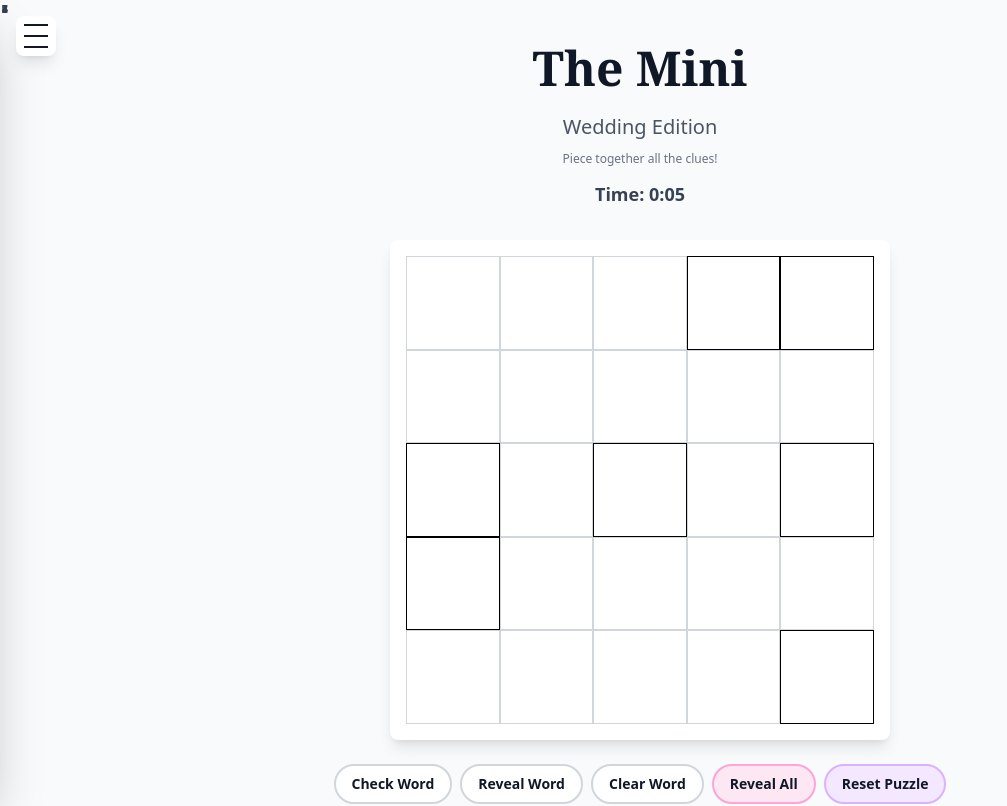
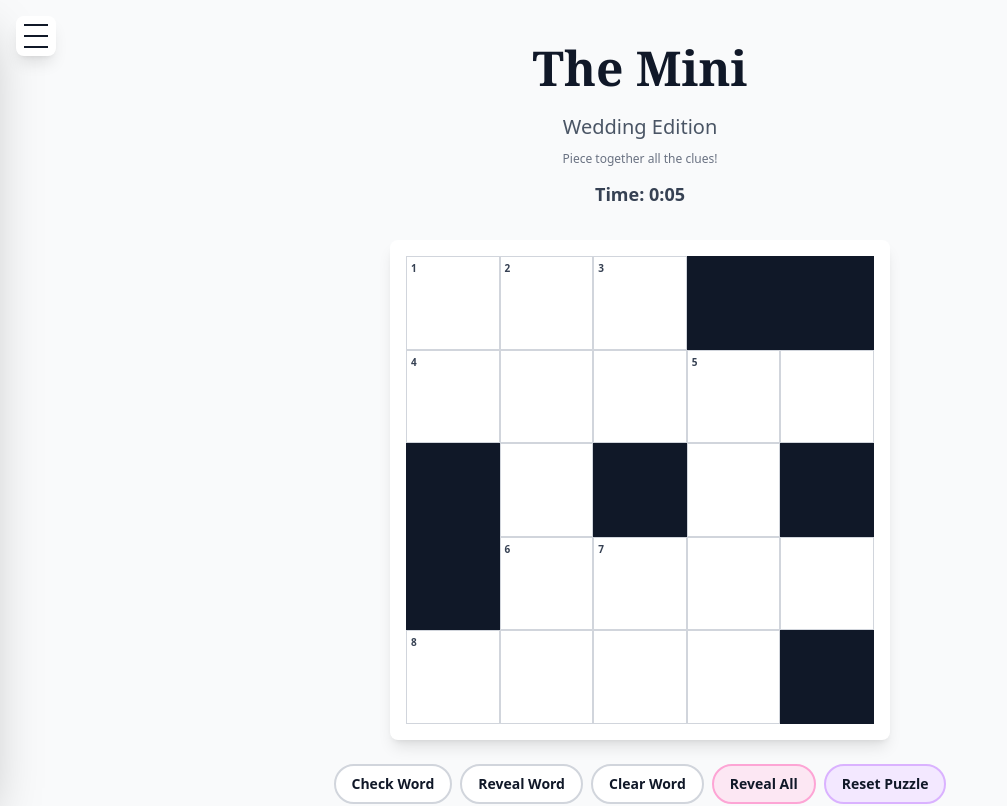
Before and after one commit to joelkandiah/Connected-and-intertwined, a React (Vite) app: page /Connected-and-intertwined/wedding-crossword in a window 1280 px wide. Shown: the top 806 px of the page, without its empty margins (0-1007 px from the left). Built offline with nearby package versions, Linux system fonts and the light colour scheme.

Commit message:
Resolved new colour issues that arose after switching how the themes work (from earlier commit 712d65d)

```diff
--- a/src/components/Cell.jsx
+++ b/src/components/Cell.jsx
@@ -16,34 +16,34 @@ const Cell = memo(({
     <div
       onClick={isBlack ? undefined : onClick}
       className={`
-        relative aspect-square border flex items-center justify-center
+        relative aspect-square flex items-center justify-center
         ${isBlack
-          ? 'bg-gray-900 dark:bg-black cursor-default'
+          ? 'bg-gray-900 bg-black cursor-default'
           : isSelected
-            ? 'bg-yellow-200 dark:bg-yellow-700 border-yellow-400 dark:border-yellow-500 border-2 cursor-pointer'
-            : isIncorrect   // <--- Check isIncorrect here!
-              ? 'bg-red-100 dark:bg-red-900/50 border-red-300 dark:border-red-700 cursor-pointer' // Added border for style
+            ? 'border bg-yellow-200 dark:bg-yellow-700 border-yellow-400 dark:border-yellow-500 border-2 cursor-pointer'
+            : isIncorrect   // <--- Check isIncorrect here!
+              ? 'border bg-red-100 dark:bg-red-900/50 border-red-300 dark:border-red-700 cursor-pointer' // Added border for style
               : isHighlighted
-                ? 'bg-yellow-50 dark:bg-yellow-900/30 border-yellow-300 dark:border-yellow-700 cursor-pointer'
-                : 'bg-white dark:bg-gray-700 border-gray-300 dark:border-gray-600 cursor-pointer hover:bg-gray-50 dark:hover:bg-gray-600'
+                ? 'border bg-yellow-50 dark:bg-yellow-900/30 border-yellow-300 dark:border-yellow-700 cursor-pointer'
+                : 'border bg-white dark:bg-gray-700 border-gray-300 dark:border-gray-600 cursor-pointer hover:bg-gray-50 dark:hover:bg-gray-600'
         }
-        ${isRevealed ? 'bg-blue-50 dark:bg-blue-900/30' : ''}
+        ${isRevealed ? 'border bg-blue-50 dark:bg-blue-900/30' : ''}
        `}
       role={isBlack ? 'presentation' : 'gridcell'}
       aria-label={isBlack ? undefined : `Cell ${number || ''}`}
     >
       {!isBlack && number && (
-        <span className="absolute top-0.5 left-0.5 text-[8px] sm:text-[10px] font-semibold text-gray-700 dark:text-gray-300">
+        <span className="absolute top-0.5 left-0.5 pl-0.5 pt-0.5 text-[8px] sm:text-[10px] font-semibold text-gray-700 dark:text-gray-300">
           {number}
         </span>
       )}
       {!isBlack && isRevealed && (
         <div
-          className="absolute top-0 left-0 w-0 h-0 border-t-[12px] border-r-[12px]"
+          className="absolute top-0 right-0 w-0 h-0 border-t-[12px] border-r-[12px]" // <-- Changed back to absolute
           style={{
             borderTop: '12px solid #3b82f6', // Visible color
-            borderLeft: '12px solid #3b82f6', // Visible color
-            borderRight: '12px solid transparent', // Invisible
+            borderRight: '12px solid #3b82f6', // Visible color
+            borderLeft: '12px solid transparent', // Invisible
             borderBottom: '12px solid transparent', // Invisible
           }}
           title="Revealed cell"
--- a/src/index.css
+++ b/src/index.css
@@ -15,6 +15,8 @@
   --color-nyt-beige-light: #efefe6;
   --color-nyt-beige-dark: #5a594e;
   --color-timeline-blue: #214475;
+  --color-timeline-light-blue: #74a7ed;
+  --color-timeline-light-blue-alt: #638ec9;
 
   --animate-slide-in: slideIn 0.6s ease-out;
 }
--- a/src/pages/ConnectionsGame.jsx
+++ b/src/pages/ConnectionsGame.jsx
@@ -256,7 +256,7 @@ useEffect(() => {
               className={`${DIFFICULTY_COLORS[category.difficulty]} rounded-lg animate-slide-in p-2 sm:p-3`}
               style={{ minHeight: 'calc(100% / 4)' }} // same height as one grid row
             >
-              <h3 className="font-semibold text-center mb-2 uppercase">{category.name}</h3>
+              <h3 className="font-semibold text-center mb-2 uppercase text-gray-900">{category.name}</h3>
               <div className="grid grid-cols-4 gap-1 sm:gap-2">
                 {category.words.map(word => (
                   <div
@@ -311,7 +311,7 @@ useEffect(() => {
               >
             <div className="absolute inset-0 flex flex-col items-center justify-center pointer-events-none space-y-2">
             {/* Category name at top */}
-                <h3 className="font-semibold text-center mb-2 uppercase">{solving.name}</h3>
+                <h3 className="font-semibold text-center mb-2 uppercase text-gray-900 text-gray-900 text-gray-900 text-gray-900 text-gray-900 text-gray-900 text-gray-900 text-gray-900 text-gray-900">{solving.name}</h3>
                 <div className="flex gap-1 sm:gap-2">
                       {solving.words.map(word => (
                         <div key={word} className="flex items-center justify-center aspect-square px-2 py-1 font-semibold uppercase text-center rounded-md" style={{fontSize: 'clamp(0.7rem, 2.5vw, 1rem)'}}>
--- a/src/pages/OurTimeline.jsx
+++ b/src/pages/OurTimeline.jsx
@@ -488,7 +488,7 @@ function OurTimeline() {
               <div className="flex gap-3 justify-center">
                 <button
                   onClick={handleNewGame}
-                  className="px-6 py-3 bg-gradient-to-r from-yellow-400 to-green-500 text-white rounded-full font-semibold hover:from-yellow-500 hover:to-green-600 transition-colors"
+                  className="px-6 py-3 bg-gradient-to-r from-timeline-light-blue to-green-500 text-white rounded-full font-semibold hover:from-timeline-blue hover:to-green-600 transition-colors"
                 >
                   New Game
                 </button>
@@ -534,7 +534,7 @@ function OurTimeline() {
               onDragStart={handleDragStart}
               onDragEnd={handleDragEnd}
               className={`
-                bg-timeline-blue rounded-lg shadow-lg p-4 sm:p-5
+                bg-timeline-blue dark:bg-timeline-light-blue-alt rounded-lg shadow-lg p-4 sm:p-5
                 ${feedback === null ? 'cursor-move' : ''}
                 ${isDragging ? 'opacity-50' : 'opacity-100'}
                 transition-all duration-200
@@ -571,7 +571,7 @@ function OurTimeline() {
               // Width and position set via JS
             }}
           >
-            <div className="bg-timeline-blue rounded-lg shadow-2xl p-4 sm:p-5 opacity-90">
+            <div className="bg-timeline-blue dark:bg-timeline-light-blue-alt rounded-lg shadow-2xl p-4 sm:p-5 opacity-90">
               <h3 className="font-bold text-lg sm:text-xl text-white mb-2">
                 {currentCard.title}
               </h3>
@@ -626,7 +626,7 @@ function OurTimeline() {
                   onDragStart={handleDragStart}
                   onDragEnd={handleDragEnd}
                   className={`
-                    bg-timeline-blue rounded-lg shadow-lg p-4 sm:p-5 mb-3
+                    bg-timeline-blue dark:bg-timeline-light-blue-alt rounded-lg shadow-lg p-4 sm:p-5 mb-3
                     ${feedback === null ? 'cursor-move' : ''}
                     ${isDragging ? 'opacity-50' : 'opacity-100'}
                     transition-all duration-200
@@ -662,7 +662,7 @@ function OurTimeline() {
                 <h3 className="font-bold text-lg sm:text-xl text-gray-900 dark:text-gray-100 mb-2">
                   {card.title}
                 </h3>
-                <p className="text-sm sm:text-base text-timeline-blue font-semibold mb-2">
+                <p className="text-sm sm:text-base text-timeline-blue dark:text-timeline-light-blue font-semibold mb-2">
                   {card.displayDate}
                 </p>
                 <p className="text-sm sm:text-base text-gray-600 dark:text-gray-300">
@@ -690,7 +690,7 @@ function OurTimeline() {
               onDragStart={handleDragStart}
               onDragEnd={handleDragEnd}
               className={`
-                bg-timeline-blue rounded-lg shadow-lg p-4 sm:p-5 mb-3
+                bg-timeline-blue dark:bg-timeline-light-blue-alt rounded-lg shadow-lg p-4 sm:p-5 mb-3
                 ${feedback === null ? 'cursor-move' : ''}
                 ${isDragging ? 'opacity-50' : 'opacity-100'}
                 transition-all duration-200
@@ -744,7 +744,7 @@ function OurTimeline() {
           <div className="flex justify-center mb-6">
             <button
               onClick={handleNewGame}
-              className="px-6 py-3 bg-gradient-to-r from-yellow-400 to-green-500 text-white rounded-full font-semibold hover:from-yellow-500 hover:to-green-600 transition-colors"
+              className="px-6 py-3 bg-gradient-to-r from-timeline-light-blue to-green-500 text-white rounded-full font-semibold hover:from-timeline-blue hover:to-green-600 transition-colors"
               style={{ fontSize: 'clamp(0.875rem, 2vw, 1rem)' }}
             >
               New Game
```
Lines whose indentation alone changed are shown as unchanged.
